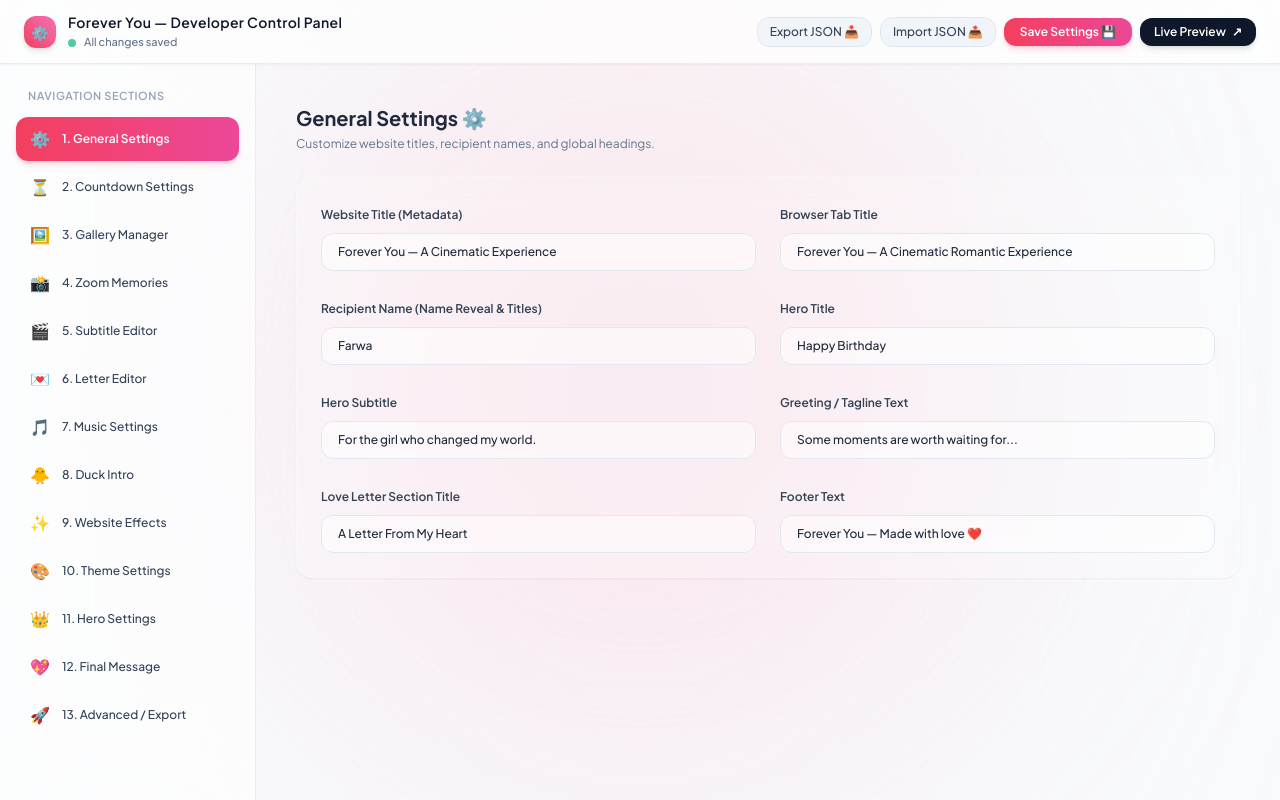
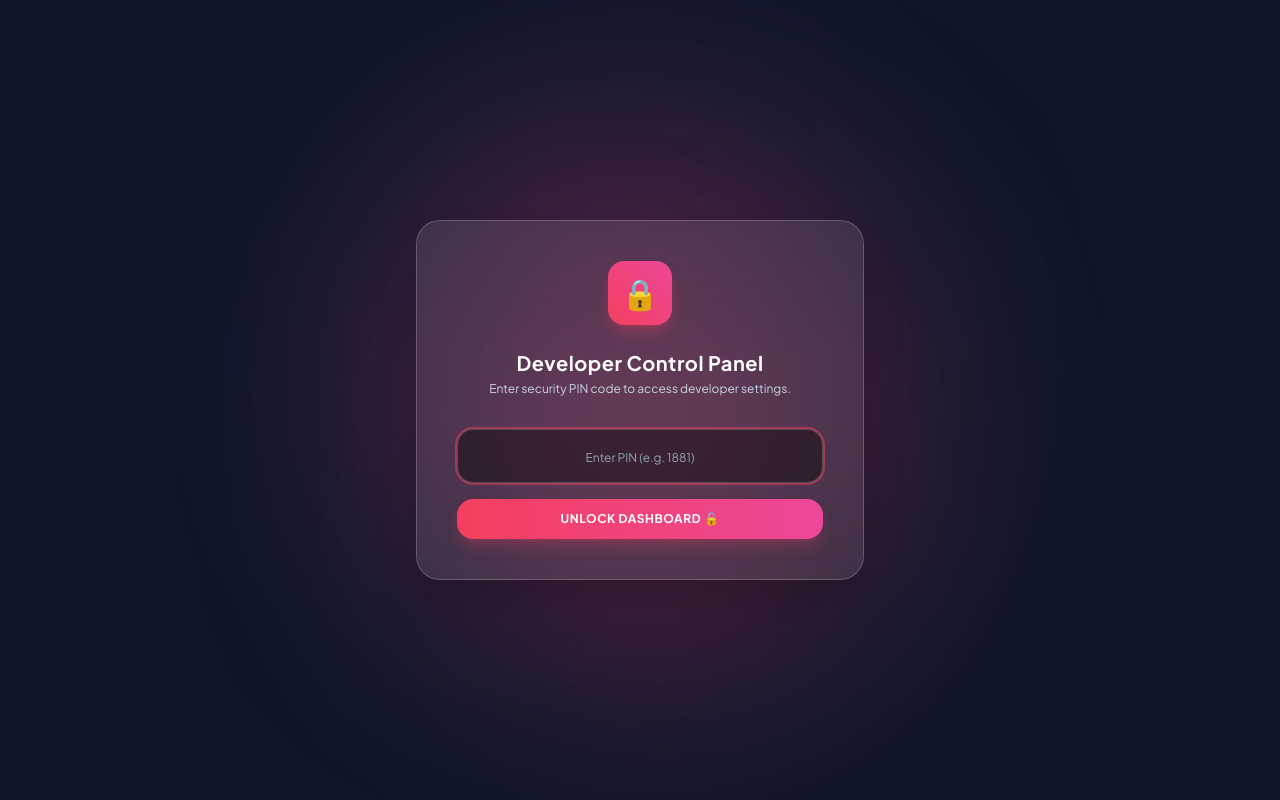
Before and after one commit to uzairsalman02/forever-you, a Next.js app: page /dev in a window 1280 px wide. Built offline with nearby package versions, Linux system fonts and the light colour scheme.

Commit message:
Add PIN password protection (1881) to /dev Developer Control Panel

```diff
--- a/app/dev/page.tsx
+++ b/app/dev/page.tsx
@@ -22,16 +22,106 @@ import { HeroSettingsPanel } from "@/components/dev/panels/HeroSettingsPanel";
 import { FinalMessagePanel } from "@/components/dev/panels/FinalMessagePanel";
 import { AdvancedSettingsPanel } from "@/components/dev/panels/AdvancedSettingsPanel";
 
+const DEV_PASSWORD = "1881";
+
 export default function DevDashboardPage() {
   const router = useRouter();
   const { config } = useSiteConfig();
   const { stopAllAudio } = useAudio();
   const [activeTab, setActiveTab] = useState<DevTab>("general");
 
+  const [isAuthenticated, setIsAuthenticated] = useState<boolean>(false);
+  const [inputPassword, setInputPassword] = useState<string>("");
+  const [passwordError, setPasswordError] = useState<boolean>(false);
+  const [isCheckingAuth, setIsCheckingAuth] = useState<boolean>(true);
+
   // Silence background music when entering /dev page
   useEffect(() => {
     stopAllAudio();
   }, [stopAllAudio]);
+
+  // Check existing session authentication state
+  useEffect(() => {
+    if (typeof window !== "undefined") {
+      const savedAuth = sessionStorage.getItem("forever_you_dev_authed");
+      if (savedAuth === "true") {
+        setIsAuthenticated(true);
+      }
+      setIsCheckingAuth(false);
+    }
+  }, []);
+
+  const handlePasswordSubmit = (e: React.FormEvent) => {
+    e.preventDefault();
+    if (inputPassword === DEV_PASSWORD) {
+      setIsAuthenticated(true);
+      setPasswordError(false);
+      sessionStorage.setItem("forever_you_dev_authed", "true");
+    } else {
+      setPasswordError(true);
+      setInputPassword("");
+    }
+  };
+
+  if (isCheckingAuth) {
+    return null;
+  }
+
+  // Password Protection Gate Modal
+  if (!isAuthenticated) {
+    return (
+      <div className="min-h-screen w-full bg-slate-900 flex items-center justify-center p-6 select-none relative overflow-hidden">
+        {/* Background Ambient Glow */}
+        <div className="fixed top-1/4 left-1/3 w-[30rem] h-[30rem] rounded-full bg-rose-500/20 blur-[130px] pointer-events-none" />
+        <div className="fixed bottom-1/4 right-1/3 w-[30rem] h-[30rem] rounded-full bg-pink-500/20 blur-[130px] pointer-events-none" />
+
+        <div className="relative z-10 w-full max-w-md bg-white/10 backdrop-blur-2xl border border-white/20 p-8 sm:p-10 rounded-3xl shadow-2xl text-center space-y-6">
+          <div className="w-16 h-16 rounded-2xl bg-gradient-to-tr from-rose-500 to-pink-500 flex items-center justify-center text-3xl mx-auto shadow-lg shadow-rose-500/30">
+            🔒
+          </div>
+
+          <div>
+            <h1 className="font-sans font-bold text-xl text-white tracking-wide">
+              Developer Control Panel
+            </h1>
+            <p className="text-xs text-slate-300 mt-1">
+              Enter security PIN code to access developer settings.
+            </p>
+          </div>
+
+          <form onSubmit={handlePasswordSubmit} className="space-y-4 pt-2">
+            <div className="space-y-1">
+              <input
+                type="password"
+                maxLength={8}
+                autoFocus
+                value={inputPassword}
+                onChange={(e) => {
+                  setInputPassword(e.target.value);
+                  setPasswordError(false);
+                }}
+                placeholder="Enter PIN (e.g. 1881)"
+                className="w-full px-4 py-3 rounded-2xl bg-black/40 border border-white/20 text-center font-mono text-lg tracking-[0.4em] text-white focus:outline-none focus:ring-2 focus:ring-rose-500/50 placeholder:tracking-normal placeholder:font-sans placeholder:text-xs placeholder:text-slate-400"
+              />
+
+              {passwordError && (
+                <p className="text-xs text-rose-400 font-semibold pt-1 animate-pulse">
+                  ❌ Incorrect Security PIN Code.
+                </p>
+              )}
+            </div>
+
+            <button
+              type="submit"
+              className="w-full py-3 rounded-2xl bg-gradient-to-r from-rose-500 to-pink-500 hover:from-rose-600 hover:to-pink-600 text-white font-sans font-bold text-xs tracking-wider uppercase shadow-lg shadow-rose-500/25 transition-all active:scale-[0.98]"
+            >
+              Unlock Dashboard 🔓
+            </button>
+          </form>
+        </div>
+      </div>
+    );
+  }
 
   return (
     <div className="min-h-screen w-full bg-slate-50 text-slate-800 selection:bg-rose-500 selection:text-white">
```
